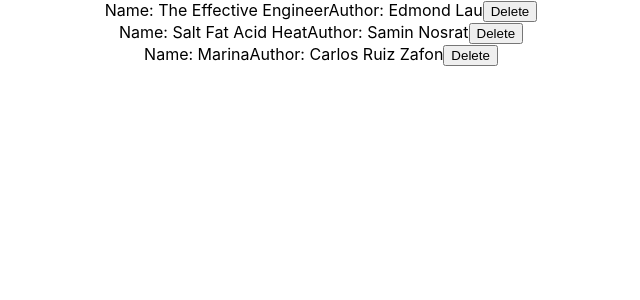
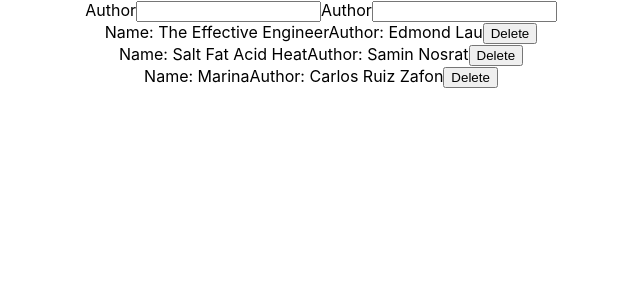
Before and after one commit to hasierpastor/react-bookstore, a React (Create React App) app: page / in a window 1280 px wide. Shown: the top 300 px of the page, without its empty margins (319-959 px from the left). Built offline with nearby package versions, Linux system fonts and the light colour scheme.

Commit message:
added addBook form and addBook function

```diff
--- /dev/null
+++ b/src/AddBookForm.js
@@ -0,0 +1,45 @@
+import React, { Component } from 'react';
+
+class AddBookForm extends Component {
+  constructor(props) {
+    super(props);
+    this.state = {
+      name: '',
+      author: ''
+    };
+  }
+
+  handleSubmit(evt) {
+    evt.preventDefault();
+    this.props.add(this.state);
+    this.setState({
+      name: '',
+      author: ''
+    });
+  }
+
+  handleChange = evt => {
+    this.setState({ [evt.target.name]: evt.target.value });
+  };
+
+  render() {
+    return (
+      <form onSubmit={this.handleSubmit}>
+        <label htmlFor="name">Author</label>
+        <input
+          name="name"
+          value={this.state.name}
+          onChange={this.handleChange}
+        />
+        <label htmlFor="author">Author</label>
+        <input
+          name="author"
+          value={this.state.author}
+          onChange={this.handleChange}
+        />
+      </form>
+    );
+  }
+}
+
+export default AddBookForm;
--- a/src/BookList.js
+++ b/src/BookList.js
@@ -1,5 +1,6 @@
 import React, { Component } from 'react';
 import Book from './Book';
+import AddBookForm from './AddBookForm';
 const uuidv4 = require('uuid/v1');
 
 class BookList extends Component {
@@ -23,11 +24,11 @@
     };
   }
 
-  // addBook = book => {
-  //   book.iban = uuidv4();
-  //   let newBooks = [...this.state.books, book];
-  //   this.setState({ books: newBooks });
-  // };
+  addBook = book => {
+    book.iban = uuidv4();
+    let newBooks = [...this.state.books, book];
+    this.setState({ books: newBooks });
+  };
 
   removeBook = name => {
     let filteredBooks = this.state.books.filter(book => {
@@ -47,7 +48,12 @@
         />
       );
     });
-    return <div>{booklist}</div>;
+    return (
+      <div>
+        <AddBookForm add={this.addBook} />
+        {booklist}
+      </div>
+    );
   }
 }
 
```
